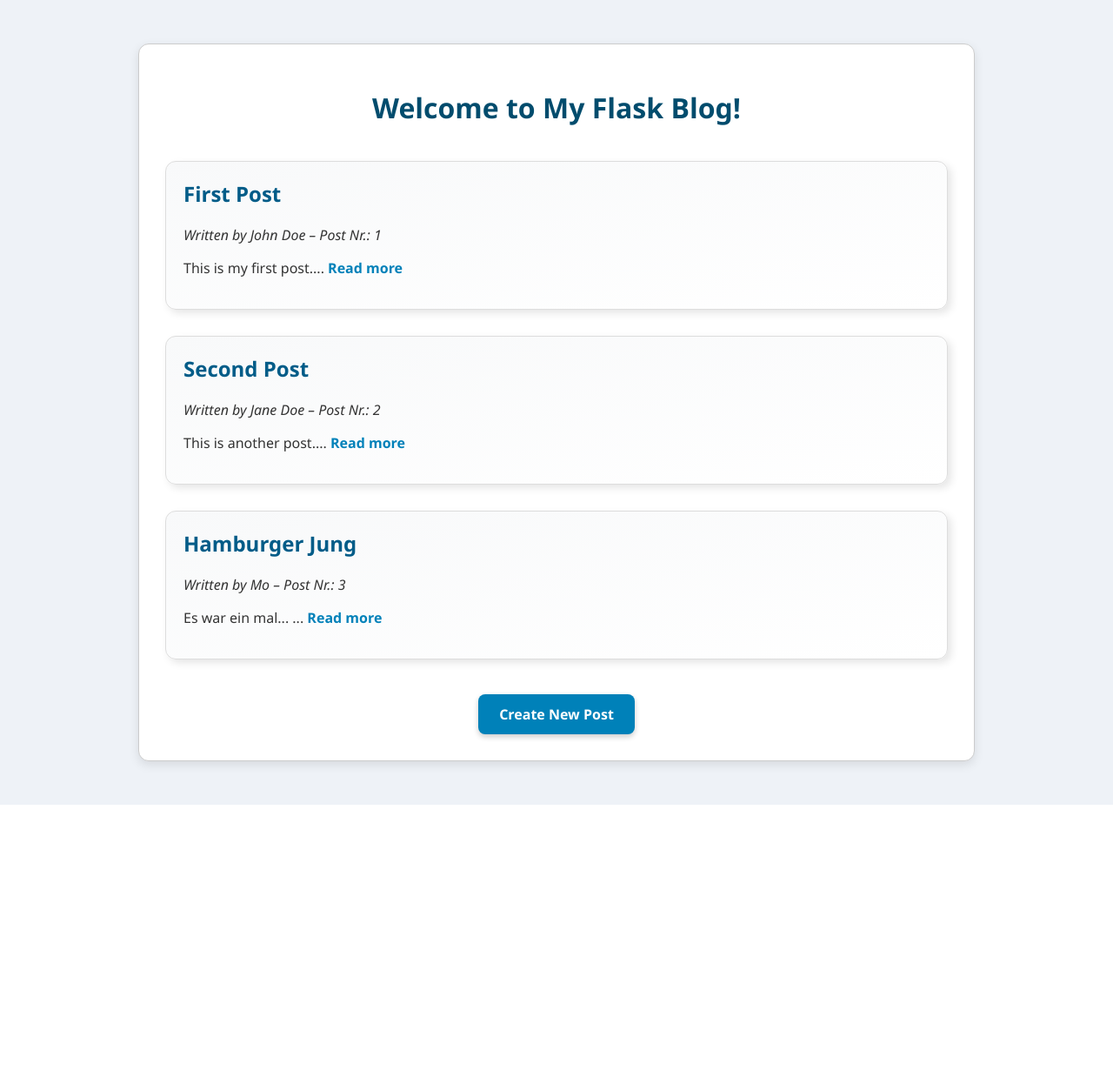
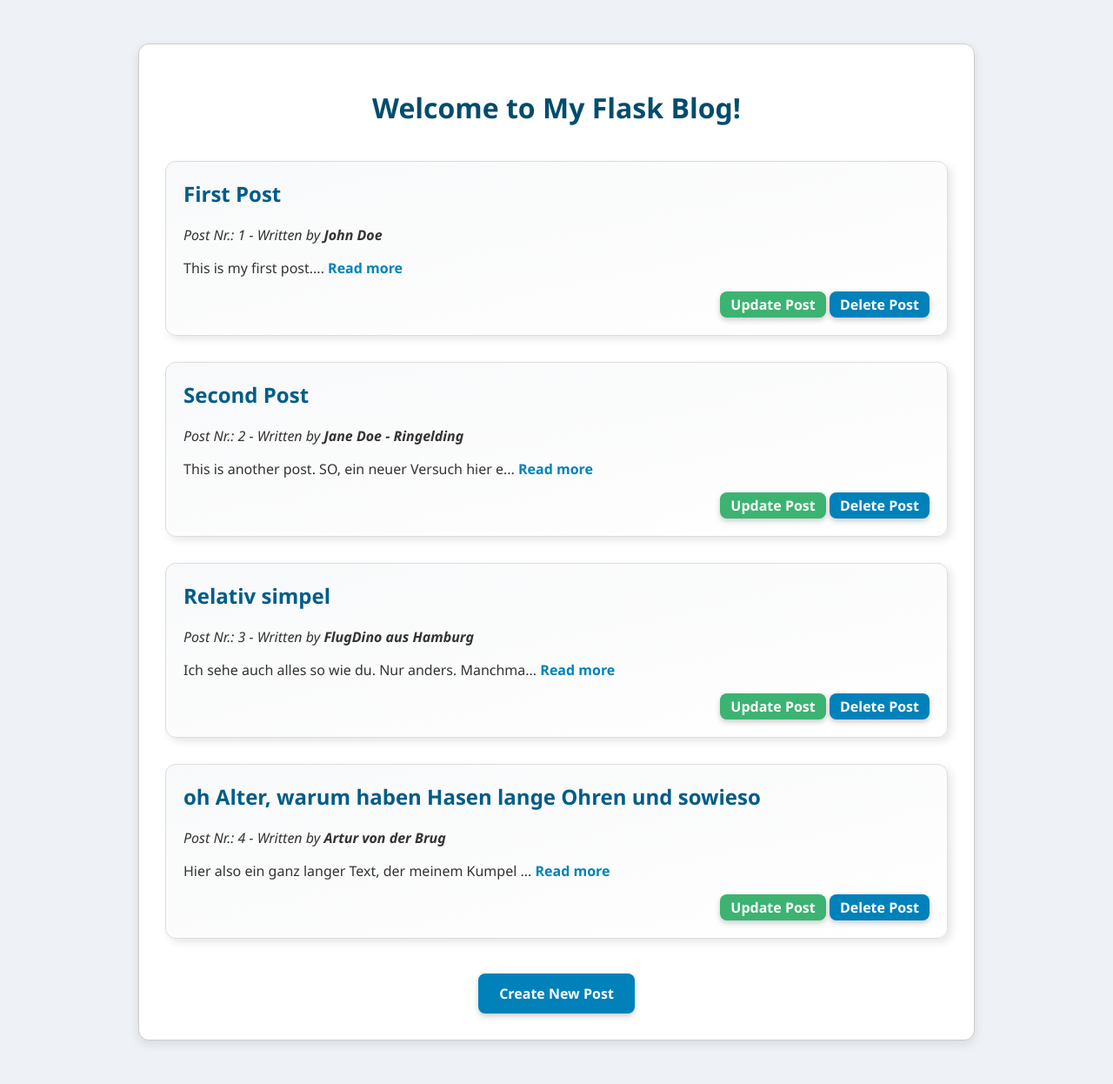
Before and after one commit to MoBa75/Masterblog, a Flask app: page / in a window 1280 px wide. Shown: the whole page at 87% size. Before the commit the page ends 925 px from the top, so only its background shows below. Run offline with Flask 3, Linux system fonts and the light colour scheme.

Commit message:
implemented update and delete logic (routes, html files and CRUD methods)

```diff
--- a/app.py
+++ b/app.py
@@ -1,5 +1,5 @@
 from flask import Flask, render_template, request, redirect, url_for
-from app.json_storage import get_data, save_data
+from app.json_storage import get_data, create_data, delete_data, update_data
 from app.app_operation import create_new_id
 
 
@@ -25,7 +25,7 @@ def add():
                     "title": title,
                     "content": content
                     }
-        save_data(new_post)
+        create_data(new_post)
         return redirect(url_for('index'))
     return render_template('add.html')
 
@@ -36,9 +36,46 @@ def post_details(post_id):
     for post in posts:
         if post["id"] == post_id:
             return render_template("post.html", post=post)
+    return "Post not found", 404
 
+
+
+@app.route('/delete/<int:post_id>', methods=['GET', 'DELETE', 'POST'])
+def delete(post_id):
+    posts = get_data()
+    if request.method in ['POST', 'DELETE']:
+        for post_index, post in enumerate(posts):
+            if post["id"] == post_id:
+                delete_data(post_index)
+                return redirect(url_for('index'))
+        return "Post not found", 404
+    for post in posts:
+        if post["id"] == post_id:
+            return render_template("delete.html", post=post)
+    return "Post not found", 404
+
+
+@app.route('/update/<int:post_id>', methods=['GET', 'PUT', 'POST'])
+def update(post_id):
+    posts = get_data()
+    if request.method in ['POST', 'PUP']:
+        author = request.form.get("author")
+        title = request.form.get("title")
+        content = request.form.get("content")
+        if not author or not title or not content:
+            return "Author, title and content needed!"
+        updated_post = {"id": post_id,
+                    "author": author,
+                    "title": title,
+                    "content": content
+                    }
+        update_data(updated_post)
+        return redirect(url_for('index'))
+    for post in posts:
+        if post["id"] == post_id:
+            return render_template("update.html", post=post)
     return "Post not found", 404
 
 
 if __name__ == '__main__':
-    app.run(host="127.0.0.1", port=5000, debug=True)
+    app.run(host="127.0.0.1", port=5010, debug=True)
--- a/app/json_storage.py
+++ b/app/json_storage.py
@@ -8,11 +8,27 @@ def get_data():
             return json.loads(file.read())
     except (FileNotFoundError, JSONDecodeError):
         with open('data/data.json', 'w') as file:
-            file.write('{}')
-            return {}
+            file.write('[]')
+            return []
 
 
-def save_data(new_post):
+def save_data(posts):
+    if not posts or not isinstance(posts, list):
+        raise TypeError("Error: Save element needs to be list!")
+    # ensuring date format is valid
+    for post in posts:
+        if not post or not isinstance(post, dict):
+            raise TypeError("Error: Each element needs to be dictionary!")
+        if not len(post) == 4:
+            raise KeyError("Error: 'id', 'author', 'title', 'content' need to exist!")
+        for key in post:
+            if key not in ['id', 'author', 'title', 'content']:
+                raise KeyError(f"Error: Wrong key '{key}'!")
+    with open('data/data.json', 'w') as file:
+        file.write(json.dumps(posts, indent=4))
+
+
+def create_data(new_post):
     if not new_post or not isinstance(new_post, dict):
         raise TypeError("Error: Save element needs to be dictionary!")
     if not len(new_post) == 4:
@@ -22,5 +38,31 @@ def save_data(new_post):
             raise KeyError(f"Error: Wrong key '{key}'!")
     posts = get_data()
     posts.append(new_post)
-    with open('data/data.json', 'w') as file:
-        file.write(json.dumps(posts, indent=4))
+    save_data(posts)
+
+
+def delete_data(post_index):
+    if not isinstance(post_index, int):
+        raise TypeError("Error: Delete index needs to be integer!")
+    if post_index <= 0:
+        raise ValueError("Error: Delete index must be a positiv numer!")
+    posts = get_data()
+    if post_index > len(posts):
+        raise ValueError("Error: Delete index exceeds data length!")
+    posts.pop(post_index)
+    save_data(posts)
+
+
+def update_data(updated_post):
+    if not updated_post or not isinstance(updated_post, dict):
+        raise TypeError("Error: Update element needs to be dictionary!")
+    if not len(updated_post) == 4:
+        raise KeyError("Error: 'id', 'author', 'title', 'content' need to exist!")
+    for key in updated_post:
+        if key not in ['id', 'author', 'title', 'content']:
+            raise KeyError(f"Error: Wrong key '{key}'!")
+    posts = get_data()
+    for index, post in enumerate(posts):
+        if post['id'] == updated_post['id']:
+            posts[index] = updated_post
+            save_data(posts)
--- a/data/data.json
+++ b/data/data.json
@@ -7,14 +7,20 @@
     },
     {
         "id": 2,
-        "author": "Jane Doe",
+        "author": "Jane Doe - Ringelding",
         "title": "Second Post",
-        "content": "This is another post."
+        "content": "This is another post. SO, ein neuer Versuch hier etwas zu schreiben. "
     },
     {
         "id": 3,
-        "author": "Mo",
-        "title": "Hamburger Jung ",
-        "content": "Es war ein mal... "
+        "author": "FlugDino aus Hamburg",
+        "title": "Relativ simpel ",
+        "content": "Ich sehe auch alles so wie du. Nur anders. Manchmal h\u00f6rt man mehr als man schmeckt. "
+    },
+    {
+        "id": 4,
+        "author": "Artur von der Brug",
+        "title": "oh Alter, warum haben Hasen lange Ohren und sowieso",
+        "content": "Hier also ein ganz langer Text, der meinem Kumpel viel Zeit um f\u00fcr sein kleines Hobby nebenbei ben\u00f6tigt. Mal schauen ob das jetzt soweit reicht. "
     }
 ]
--- a/static/style.css
+++ b/static/style.css
@@ -65,6 +65,29 @@ a {
 
 a:hover {
     text-decoration: underline;
+}
+
+.action-button-container {
+    text-align: right;
+    margin-top: 5px;
+}
+
+.update-button, .delete-button {
+    display: inline-block;
+    color: white;
+    padding: 4px 12px;
+    text-decoration: none;
+    border-radius: 8px;
+    box-shadow: 0 3px 6px rgba(0, 0, 0, 0.2);
+    transition: background-color 0.2s ease, transform 0.2s ease;
+}
+
+.update-button {
+    background-color: #3cb371;
+}
+
+.delete-button {
+    background-color: #0081b9;
 }
 
 .button-container {
@@ -165,3 +188,30 @@ a:hover {
     line-height: 1.6;
     color: #333;
 }
+
+/* Zusätzlicher Stil für die Lösch-Abfrage */
+
+.post-detail p strong {
+    font-size: 1.1em;
+    color: #333;
+}
+
+/* Zusätzlicher roter Button für "Delete Post" */
+.new-post-button.danger,
+button.new-post-button.danger {
+    background-color: #d9534f;
+    color: white;
+    border: none;
+    padding: 12px 24px;
+    border-radius: 8px;
+    font-weight: bold;
+    box-shadow: 0 3px 6px rgba(0, 0, 0, 0.2);
+    transition: background-color 0.2s ease, transform 0.2s ease;
+    cursor: pointer;
+}
+
+.new-post-button.danger:hover,
+button.new-post-button.danger:hover {
+    background-color: #c9302c;
+    transform: scale(1.05);
+}
--- a/templates/index.html
+++ b/templates/index.html
@@ -12,12 +12,15 @@
 
         {% for post in posts %}
         <div class="post">
-            <h2>{{ post.title }}</h2>
-            <p><em>Written by {{ post.author }} – Post Nr.: {{ post.id }}</em></p>
-            <p>{{ post.content[:150] }}... <a href="/posts/{{ post.id }}">Read more</a></p>
+                <h2>{{ post.title }}</h2>
+                <p><em>Post Nr.: {{ post.id }} - Written by <strong>{{ post.author }}</strong></em></p>
+                <p>{{ post.content[:50] }}... <a href="/posts/{{ post.id }}">Read more</a></p>
+            <div class="action-button-container">
+                <a class="update-button" href="/update/{{ post.id }}">Update Post</a>
+                <a class="delete-button" href="/delete/{{ post.id }}">Delete Post</a>
+            </div>
         </div>
         {% endfor %}
-
         <div class="button-container">
             <a class="new-post-button" href="/add">Create New Post</a>
         </div>
--- a/templates/post.html
+++ b/templates/post.html
@@ -10,7 +10,7 @@
 
     <div class="post-detail">
         <h1>{{ post.title }}</h1>
-        <p class="meta">by {{ post.author }}</p>
+        <p class="meta">Post Nr.: {{ post.id }} - Written by <strong>{{ post.author }}</strong></p>
         <div class="content">
             <p>{{ post.content }}</p>
         </div>
```
Also changed, not shown: templates/delete.html (added, +31 -0 lines), templates/update.html (added, +29 -0 lines).
